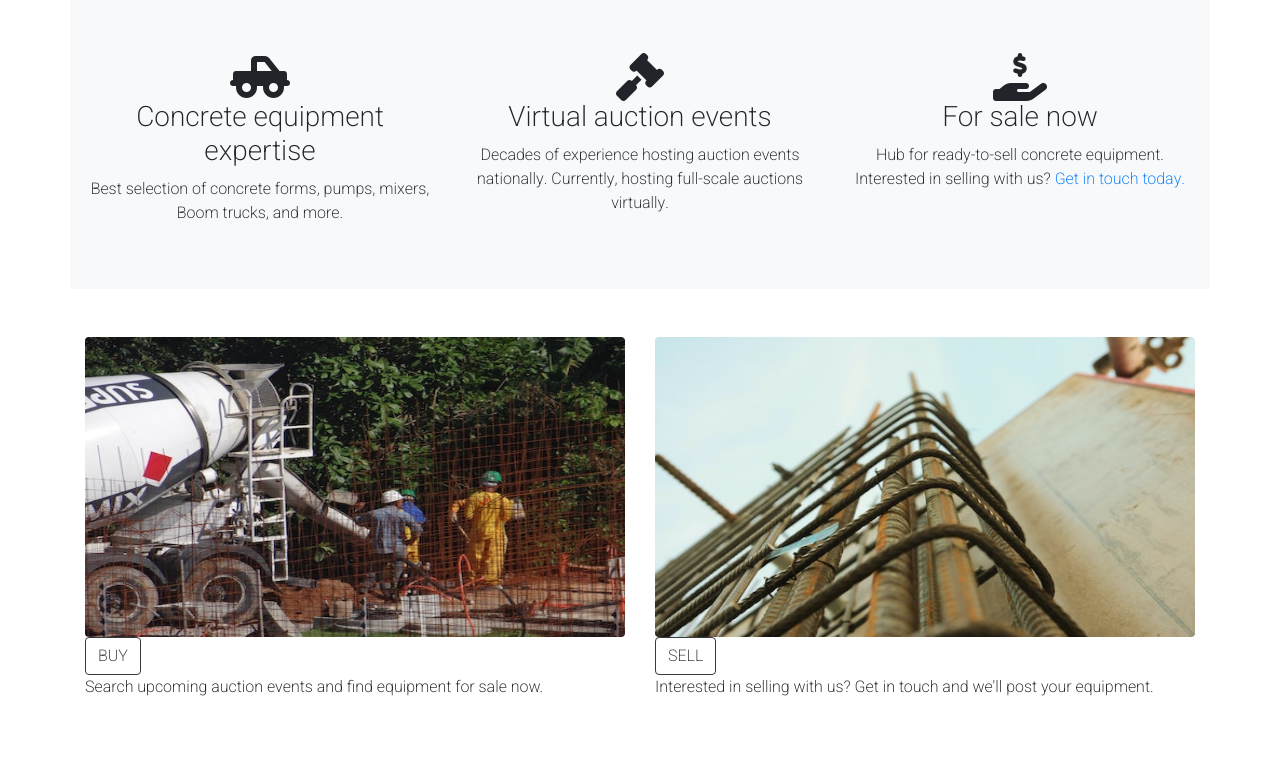
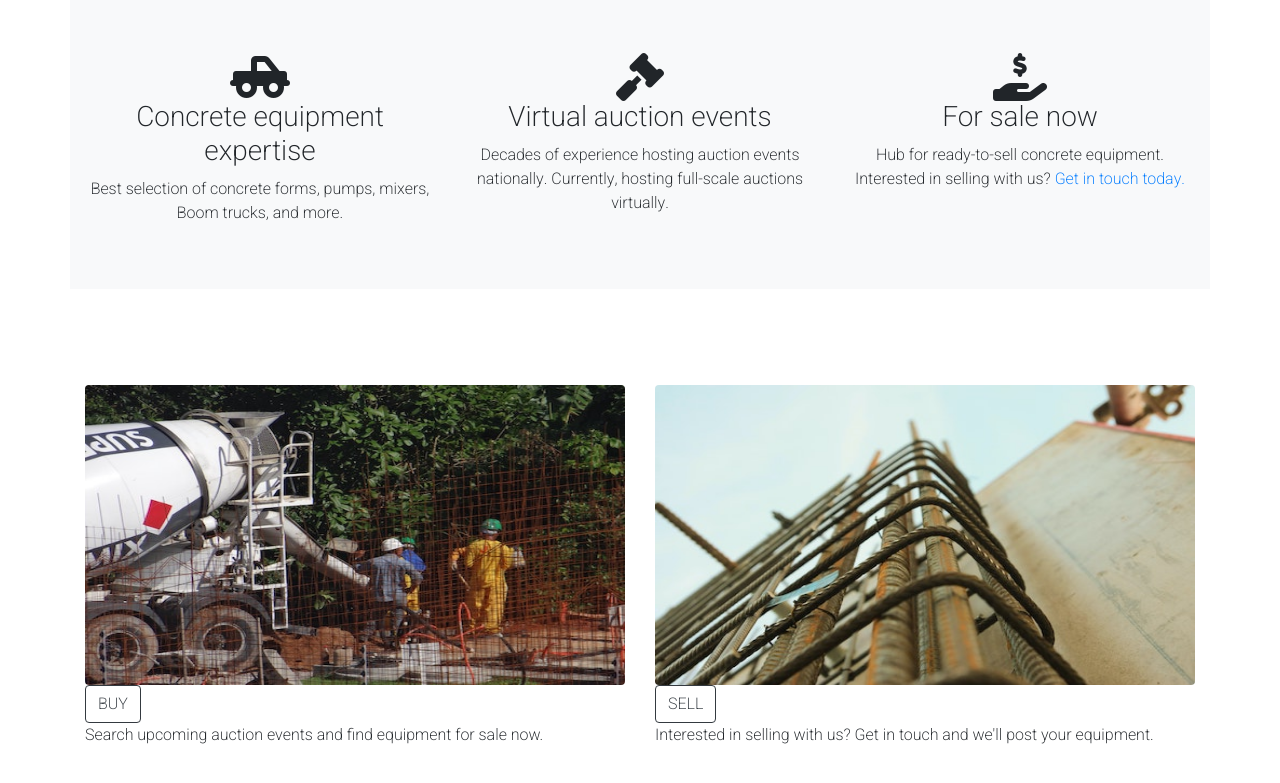
Before and after one commit to parkerfromcal/big-auctions, a website: page index.html in a window 1280 px wide. Shown: the part 785-1568 px from the top of the page. Drawn offline with nearby package versions, Linux system fonts and the light colour scheme.

Commit message:
padding tweak

```diff
--- a/index.html
+++ b/index.html
@@ -76,7 +76,7 @@
                 </div>
             </div>
 
-            <div class="row pt-5 pb-5">
+            <div class="row pt-7 pb-5">
                 <div class="col-md-6 col-xs-12">
                     <img src="img/buy_homepage.jpg" class="rounded" width="100%" height="300px" alt="concrete truck" />
                     <a class="btn btn-outline-dark" href="buy.html" role="button">BUY</a>
```
